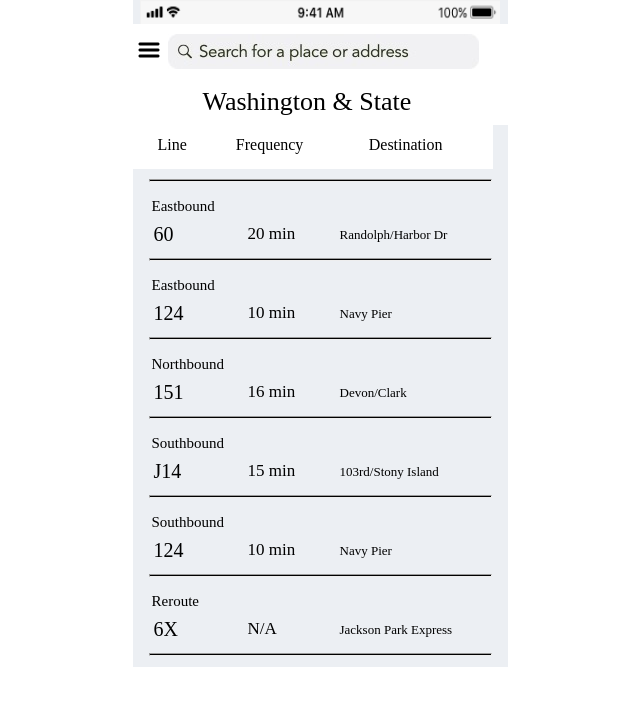
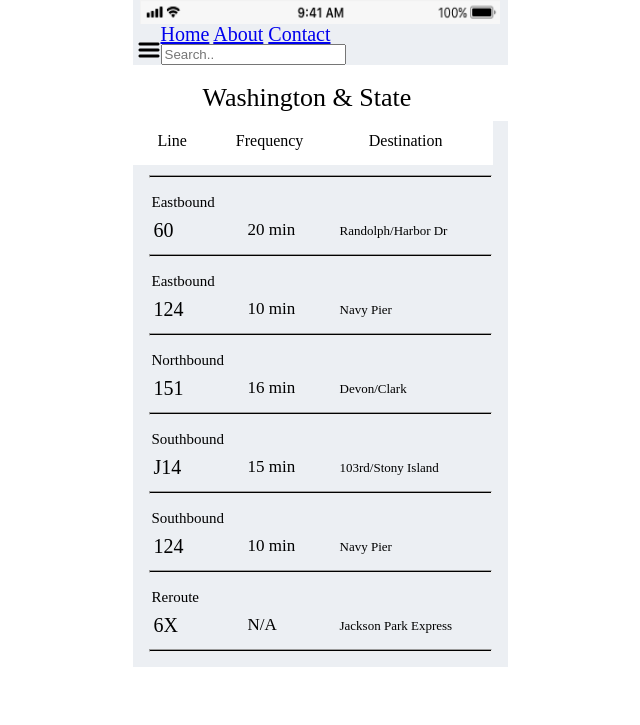
Before and after one commit to carlywebb/Frontend-Challenge, a plain HTML site: page index.html in a window 1280 px wide. Shown: the whole page, without its empty margins (320-960 px from the left). Drawn offline with Linux system fonts and the light colour scheme.

Commit message:
adding search html removed search image

```diff
--- a/index.html
+++ b/index.html
@@ -13,8 +13,12 @@
         <div class="hamburger">
           <img class="hamburger" src="images/menu-icon.png">
         </div>
-        <div class="search">
-          <img class="search-bar" src=images/Search-Bar.jpg>
+         <div class="topnav">
+             <a class="active" href="#home">Home</a>
+             <a href="#about">About</a>
+             <a href="#contact">Contact</a>
+            <input type="text" placeholder="Search..">
+        </div>
         </div>
           <h3 class="title">Washington &amp; State</h3>
           <div class="list-table">
```
